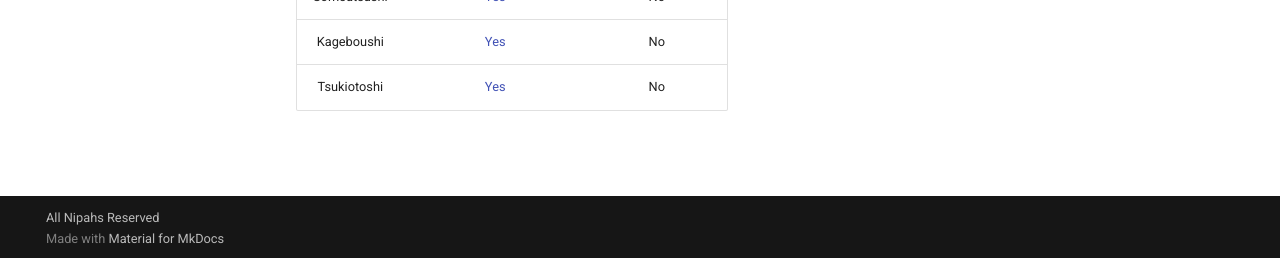
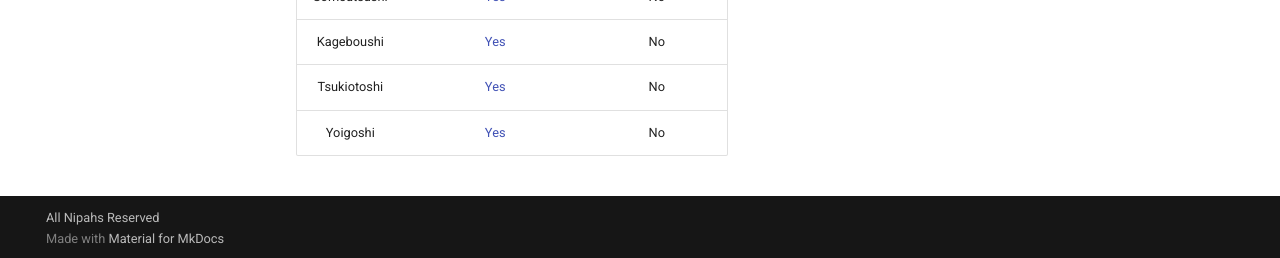
Before and after one commit to 07th-mod/wiki, an MkDocs documentation site: the page built from docs/Higurashi/Higurashi-Getting-started.md, in a window 1280 px wide and 921 px high. Shown: the part 660-918 px from the top of the window. Built offline with MkDocs 1.6.1 and Material for MkDocs 9.7.7, drawn with Linux system fonts in a browser that asks for light colours.

Commit message:
Update Higurashi-Getting-started.md

```diff
--- a/docs/Higurashi/Higurashi-Getting-started.md
+++ b/docs/Higurashi/Higurashi-Getting-started.md
@@ -75,5 +75,10 @@ To get started, see the table below and pick the game and the kind of patch you
 <td style="text-align: center;"><a href="https://07th-mod.com/wiki/Higurashi/Higurashi-Part-1---Voice-and-Graphics-Patch">Yes</a></td>
 <td style="text-align: center;">No</td>
 </tr>
+<tr class="odd">
+<td style="text-align: center;">Yoigoshi</td>
+<td style="text-align: center;"><a href="https://07th-mod.com/wiki/Higurashi/Higurashi-Part-1---Voice-and-Graphics-Patch">Yes</a></td>
+<td style="text-align: center;">No</td>
+</tr>
 </tbody>
 </table>
```
